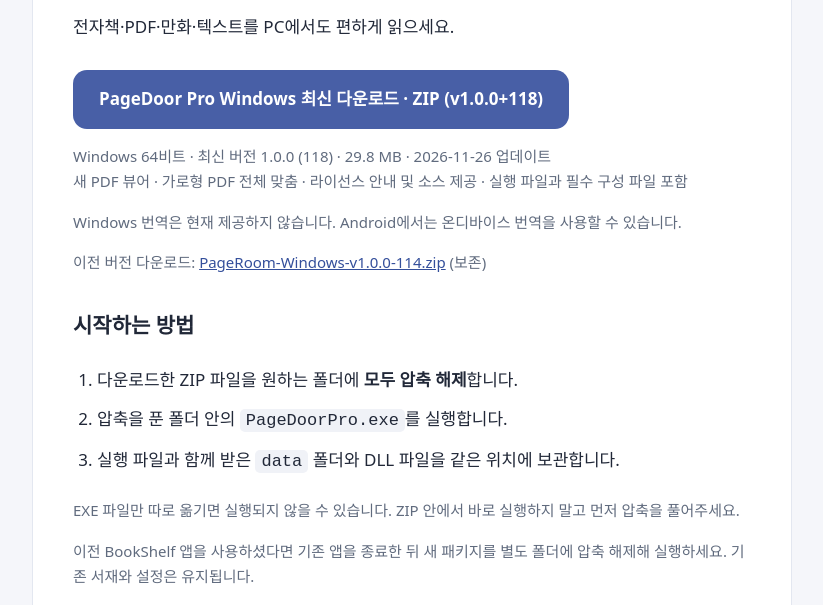
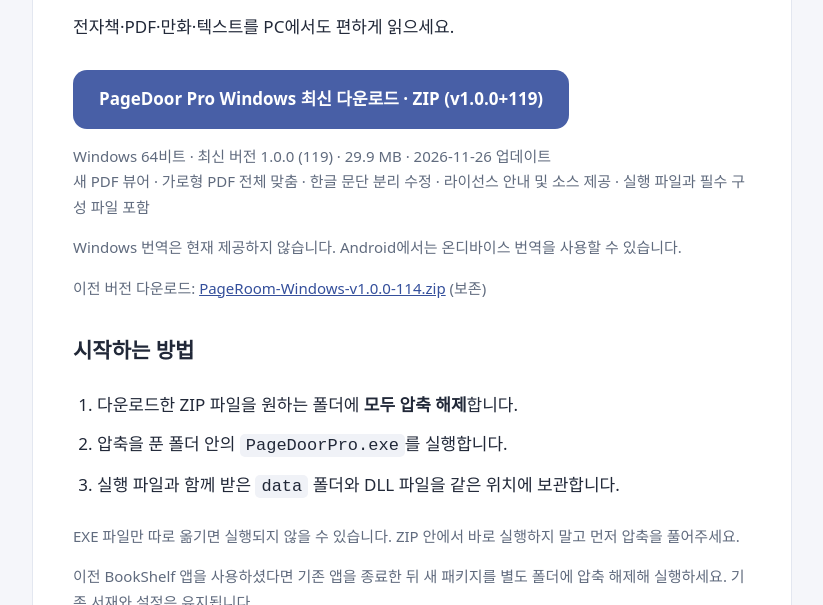
Before and after one commit to HUIUJUN/huiujun.github.io, a plain HTML site: page windows.html in a window 1280 px wide. Shown: the part 195-800 px from the top of the page, without its empty margins (228-1051 px from the left). Drawn offline with Linux system fonts and the light colour scheme.

Commit message:
Point Windows download to verified PageDoor Pro 119 release

```diff
--- a/windows.html
+++ b/windows.html
@@ -32,8 +32,8 @@
     <div class="brand">PageDoor Pro</div>
     <h1>PageDoor Pro Windows 앱</h1>
     <p>전자책·PDF·만화·텍스트를 PC에서도 편하게 읽으세요.</p>
-    <a class="download" href="https://github.com/HUIUJUN/BookShelf-Releases/releases/download/v1.0.0-118-windows-20261126/PageDoor-Pro-Windows-v1.0.0-118.zip">PageDoor Pro Windows 최신 다운로드 · ZIP (v1.0.0+118)</a>
-    <p class="muted">Windows 64비트 · 최신 버전 1.0.0 (118) · 29.8 MB · 2026-11-26 업데이트<br>새 PDF 뷰어 · 가로형 PDF 전체 맞춤 · 라이선스 안내 및 소스 제공 · 실행 파일과 필수 구성 파일 포함</p>
+    <a class="download" href="https://github.com/HUIUJUN/BookShelf-Releases/releases/download/v1.0.0-119-windows-20261126/PageDoor-Pro-Windows-v1.0.0-119.zip">PageDoor Pro Windows 최신 다운로드 · ZIP (v1.0.0+119)</a>
+    <p class="muted">Windows 64비트 · 최신 버전 1.0.0 (119) · 29.9 MB · 2026-11-26 업데이트<br>새 PDF 뷰어 · 가로형 PDF 전체 맞춤 · 한글 문단 분리 수정 · 라이선스 안내 및 소스 제공 · 실행 파일과 필수 구성 파일 포함</p>
     <p class="muted">Windows 번역은 현재 제공하지 않습니다. Android에서는 온디바이스 번역을 사용할 수 있습니다.</p>
     <p class="muted">이전 버전 다운로드: <a href="https://github.com/HUIUJUN/BookShelf-Releases/releases/download/v1.0.0-114-windows-20261030/PageRoom-Windows-v1.0.0-114.zip">PageRoom-Windows-v1.0.0-114.zip</a> (보존)</p>
     <h2>시작하는 방법</h2>
@@ -46,7 +46,7 @@
     <p class="muted">이전 BookShelf 앱을 사용하셨다면 기존 앱을 종료한 뒤 새 패키지를 별도 폴더에 압축 해제해 실행하세요. 기존 서재와 설정은 유지됩니다.</p>
     <details>
       <summary>파일 무결성 확인 · SHA-256</summary>
-      <span class="hash"><strong>PageDoor-Pro-Windows-v1.0.0-118.zip</strong> (최신)<br>A7279AD27B528BF3E939093BE0872474489BC2A7200597E1793BD266E9C1A559</span>
+      <span class="hash"><strong>PageDoor-Pro-Windows-v1.0.0-119.zip</strong> (최신)<br>40CFA29E6A8FAF6A0B12BBBC5198E84C5E9050695F25808196FD730FC8971FC0</span>
       <span class="hash" style="margin-top:8px"><strong>PageRoom-Windows-v1.0.0-114.zip</strong> (보존)<br>B32A861FB5FEA7E94D4D255EAE6E87853AF8A9A17CD5CD8E2F7669DA43B61EAF</span>
     </details>
     <footer class="muted">개발자: isrown · 문의: <a href="mailto:huijun369@gmail.com">huijun369@gmail.com</a><br><a href="privacy.html">개인정보처리방침</a></footer>
```
